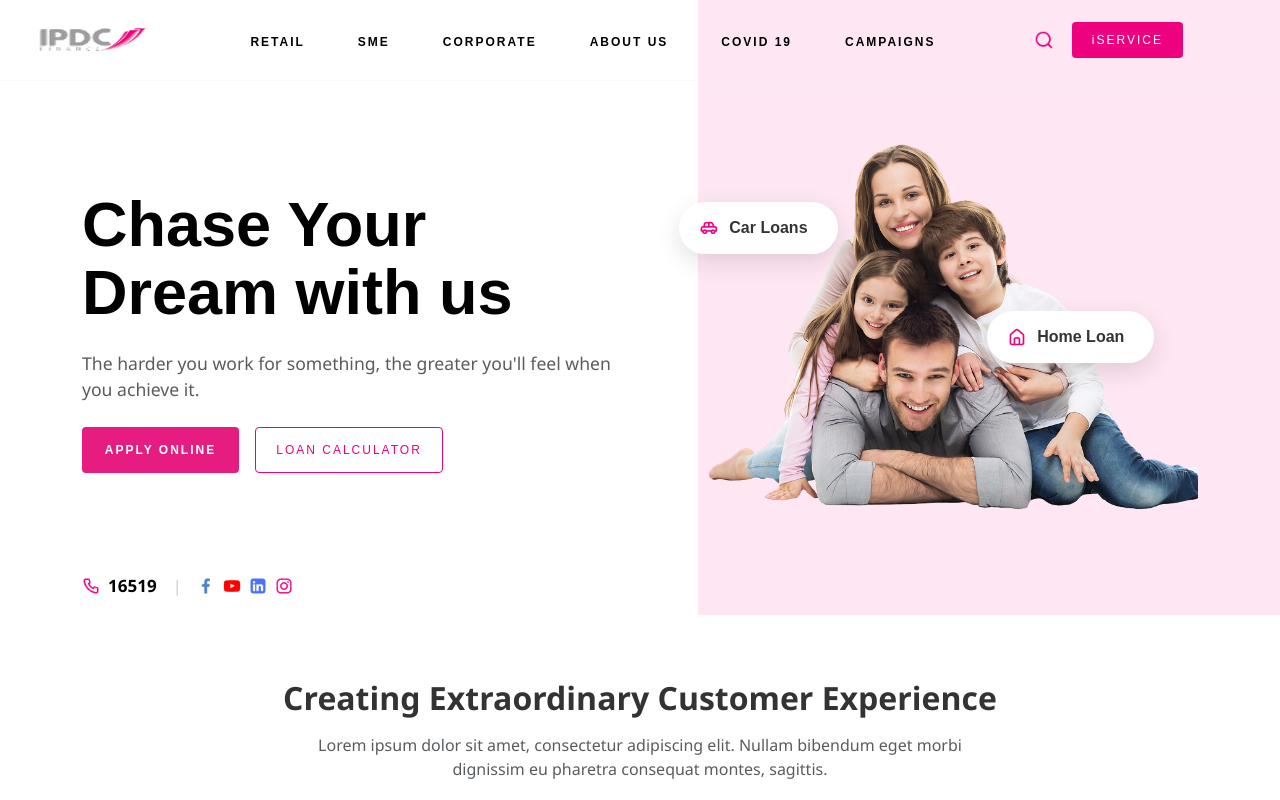
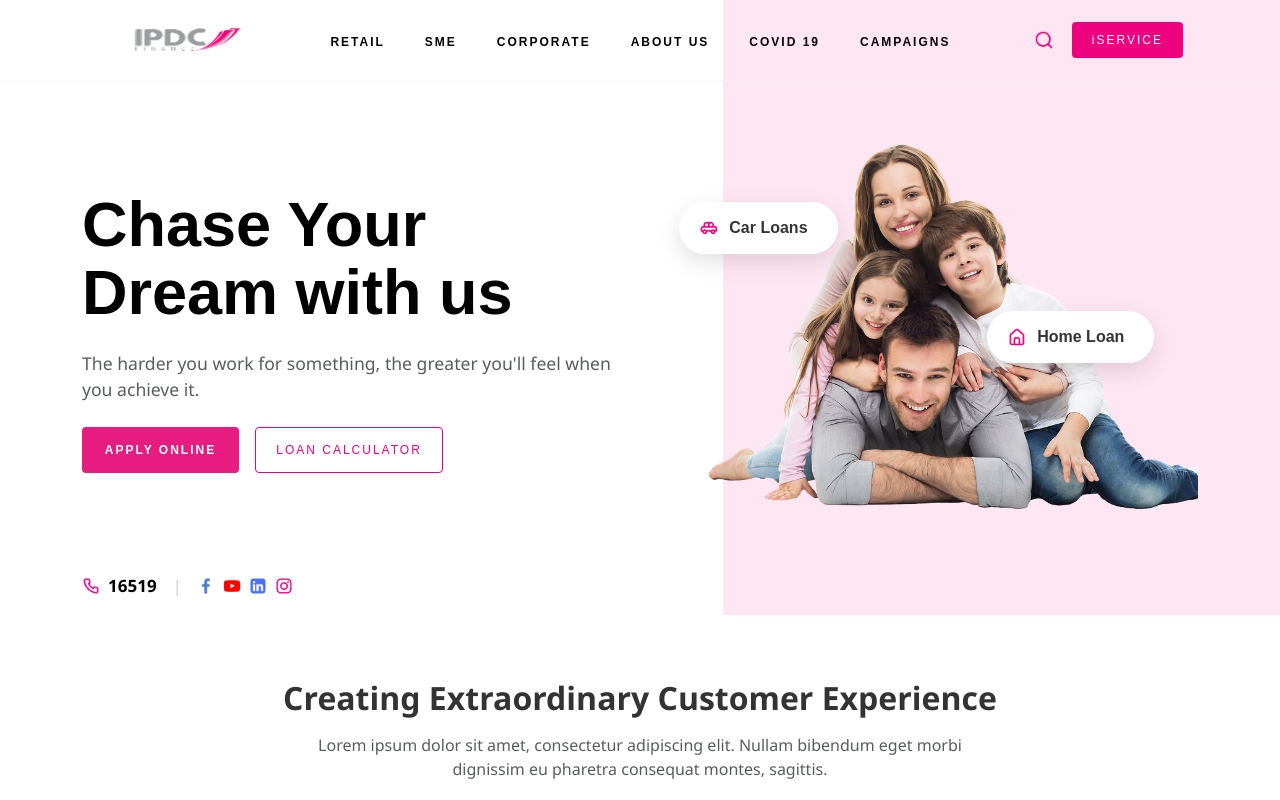
Before and after one commit to kravi97/IPDC, a Next.js app: page / in a window 1280 px wide. Shown: the top 800 px of the page. Built offline with nearby package versions, Linux system fonts and the light colour scheme.

Commit message:
changes for the navbar header icon issue.

```diff
--- a/src/components/HeroSection.js
+++ b/src/components/HeroSection.js
@@ -13,12 +13,12 @@ export default function HeroSection() {
     };
 
     return (
-        <div className={styles.heroBg} style={{overflowX: 'hidden'}}>
+        <div className={styles.heroBg} style={{ overflowX: 'hidden' }}>
             <section className={styles.hero}>
                 <nav className={styles.navbar} role="navigation" aria-label="Main Navigation">
                     <div className={styles.navbarCustomContainer}>
                         <div className={styles.navbarBrand}>
-                            <Image src="/nav-left-image.png" alt="Logo" width={120} height={40} />
+                            <Image src="/nav-left-image.png" alt="Logo" width={120} height={40} style={{ marginLeft: '95px' }} />
                         </div>
                         <button
                             className={styles.navbarToggler}
--- a/src/components/HeroSection.module.scss
+++ b/src/components/HeroSection.module.scss
@@ -2,7 +2,7 @@
 .navbarCustomContainer {
     display: grid;
     grid-template-columns: auto 1fr auto;
-    align-items: center;
+    align-items: center; // ensure vertical centering
     padding: 0 32px;
     min-height: 80px;
     background: transparent;
@@ -10,8 +10,27 @@
 
 .navbarBrand {
     display: flex;
-    align-items: center;
+    align-items: center; // ensure vertical centering
     flex: 0 0 auto;
+    margin-top: 0; // remove top margin for centering
+    padding-bottom: 0;
+    height: auto;
+}
+
+@media (min-width: 992px) {
+    .navbarBrand {
+        align-items: center;
+        padding-bottom: 0;
+        margin-top: 0; // remove top margin for centering
+    }
+}
+
+// Fine-tune logo image alignment
+.navbarBrand img {
+    display: block;
+    margin-bottom: 0;
+    margin-top: 0;
+    max-height: 48px;
 }
 
 .navbarToggler {
@@ -64,7 +83,7 @@
 .navbarNav {
     display: flex;
     align-items: center;
-    gap: 45px;
+    gap: 32px;
     list-style: none;
     margin: 0 auto;
     padding: 0;
@@ -145,7 +164,7 @@
 }
 
 .heroBg {
-    background: linear-gradient(90deg, #fff 54.5%, #ffe6f3 54.5%);
+    background: linear-gradient(90deg, #fff 56.5%, #ffe6f3 54.5%);
     width: 100vw;
     overflow-x: hidden;
 }
@@ -551,3 +570,5 @@
 .heroContent>.row:last-child {
     margin-bottom: 0 !important;
 }
+
+// The logo is now vertically centered with the hero text
```
